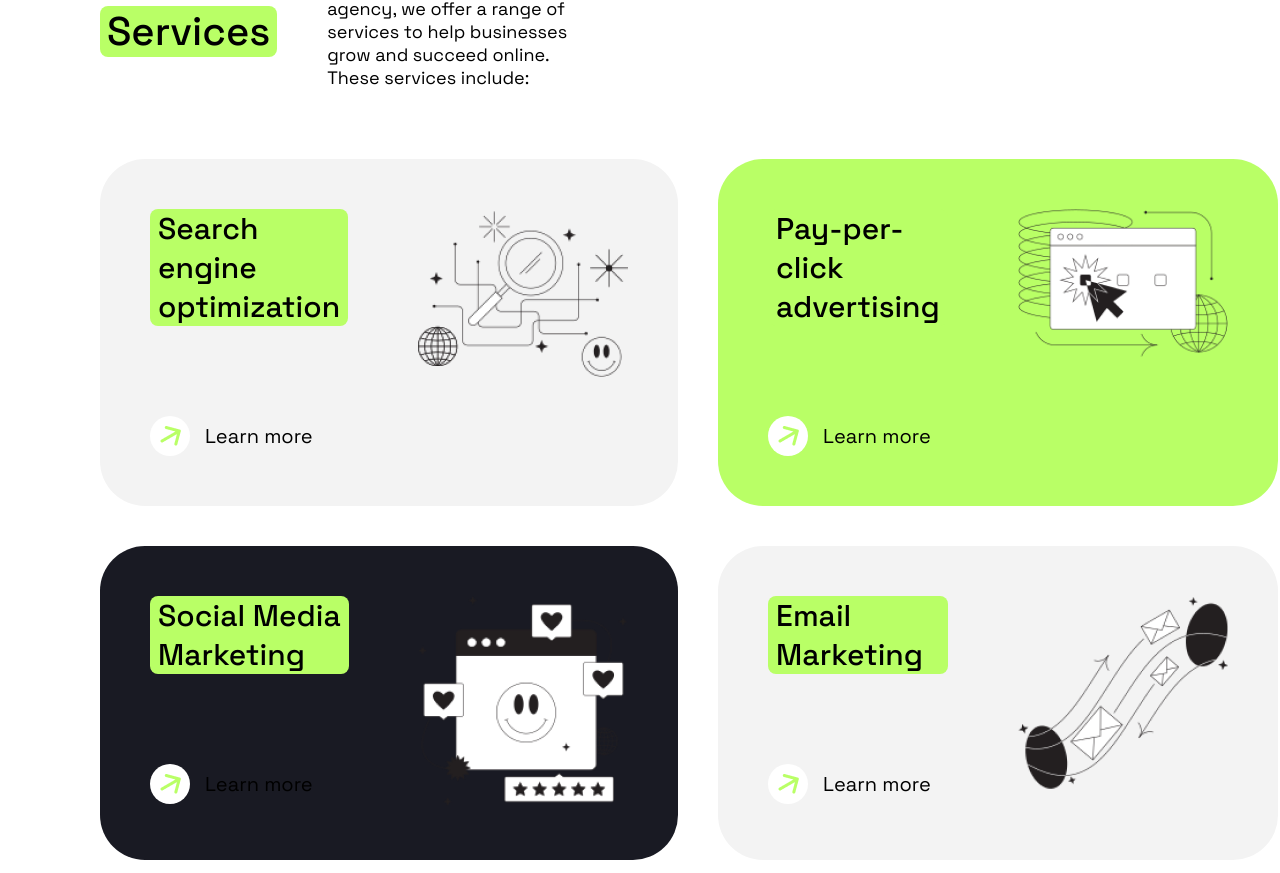
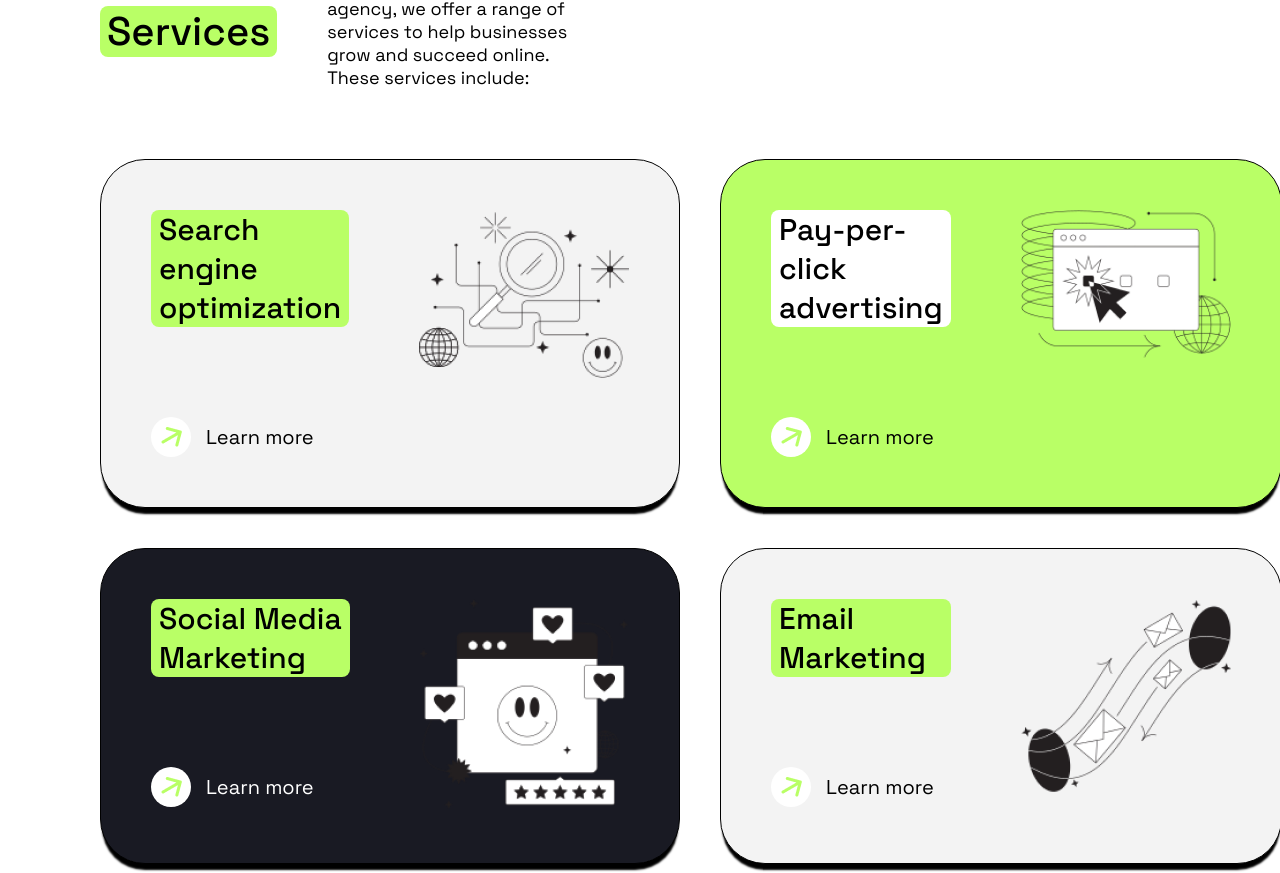
Before and after one commit to olehhasii/landings-collection, a React (Vite) app: page / in a window 1280 px wide. Shown: the part 1038-1911 px from the top of the page. Built offline with nearby package versions, Linux system fonts and the light colour scheme; a web font is replaced by a local one.

Commit message:
positivus: fixed  colors in cards

```diff
--- a/src/components/Positivus/PositivusStyle.module.scss
+++ b/src/components/Positivus/PositivusStyle.module.scss
@@ -98,14 +98,19 @@
     display: flex;
     justify-content: space-between;
     gap: 70px;
+    box-shadow: 0 8px 2px -2px black;
+    border: 1px solid black;
 
     &_heading {
       max-width: 230px;
       border-radius: 8px;
       padding: 0 toRem(8) 0 toRem(8);
       @include typography(h3);
-      &:nth-child(3n + 1) {
+      &_green {
         background-color: $color-primary-green;
+      }
+      &_white {
+        background-color: #ffffff;
       }
     }
 
@@ -124,8 +129,12 @@
         background-color: #ffffff;
         margin-right: toRem(15);
       }
-      span {
+      &_black {
         @include typography(regular);
+      }
+
+      &_white {
+        @include typography(regular, #ffffff);
       }
     }
 
--- a/src/components/Positivus/Services.jsx
+++ b/src/components/Positivus/Services.jsx
@@ -8,17 +8,17 @@ import Illust4 from "../../assets/Positivus/Illust4.png";
 import Illust5 from "../../assets/Positivus/Illust5.png";
 import Illust6 from "../../assets/Positivus/Illust6.png";
 
-const Card = ({ heading, img }) => {
+const Card = ({ heading, img, linkColor, lableColor }) => {
   return (
     <div className={styles.services_card}>
       <div>
-        <h3 className={styles.services_card_heading}>{heading}</h3>
+        <h3 className={`${styles.services_card_heading} ${lableColor}`}>{heading}</h3>
         <div>
           <a href="#" className={styles.services_card_link}>
             <div className={styles.services_card_link_icon}>
               <img src={arrow} alt="link" />
             </div>
-            <span>Learn more</span>
+            <span className={linkColor}>Learn more</span>
           </a>
         </div>
       </div>
@@ -31,12 +31,48 @@ const Card = ({ heading, img }) => {
 
 const Services = () => {
   const cards = [
-    { id: 1, heading: "Search engine optimization", img: Illust1 },
-    { id: 2, heading: "Pay-per-click advertising", img: Illust2 },
-    { id: 3, heading: "Social Media Marketing", img: Illust3 },
-    { id: 4, heading: "Email Marketing", img: Illust4 },
-    { id: 5, heading: "Content Creation", img: Illust5 },
-    { id: 6, heading: "Analytics and Tracking", img: Illust6 },
+    {
+      id: 1,
+      heading: "Search engine optimization",
+      img: Illust1,
+      lableColor: styles.services_card_heading_green,
+      linkColor: styles.services_card_link_black,
+    },
+    {
+      id: 2,
+      heading: "Pay-per-click advertising",
+      img: Illust2,
+      lableColor: styles.services_card_heading_white,
+      linkColor: styles.services_card_link_black,
+    },
+    {
+      id: 3,
+      heading: "Social Media Marketing",
+      img: Illust3,
+      lableColor: styles.services_card_heading_green,
+      linkColor: styles.services_card_link_white,
+    },
+    {
+      id: 4,
+      heading: "Email Marketing",
+      img: Illust4,
+      lableColor: styles.services_card_heading_green,
+      linkColor: styles.services_card_link_black,
+    },
+    {
+      id: 5,
+      heading: "Content Creation",
+      img: Illust5,
+      lableColor: styles.services_card_heading_white,
+      linkColor: styles.services_card_link_black,
+    },
+    {
+      id: 6,
+      heading: "Analytics and Tracking",
+      img: Illust6,
+      lableColor: styles.services_card_heading_green,
+      linkColor: styles.services_card_link_white,
+    },
   ];
 
   return (
@@ -47,7 +83,13 @@ const Services = () => {
       />
       <div className={styles.services_cards}>
         {cards.map((card) => (
-          <Card heading={card.heading} key={card.id} img={card.img} />
+          <Card
+            heading={card.heading}
+            key={card.id}
+            img={card.img}
+            lableColor={card.lableColor}
+            linkColor={card.linkColor}
+          />
         ))}
       </div>
     </section>
```
